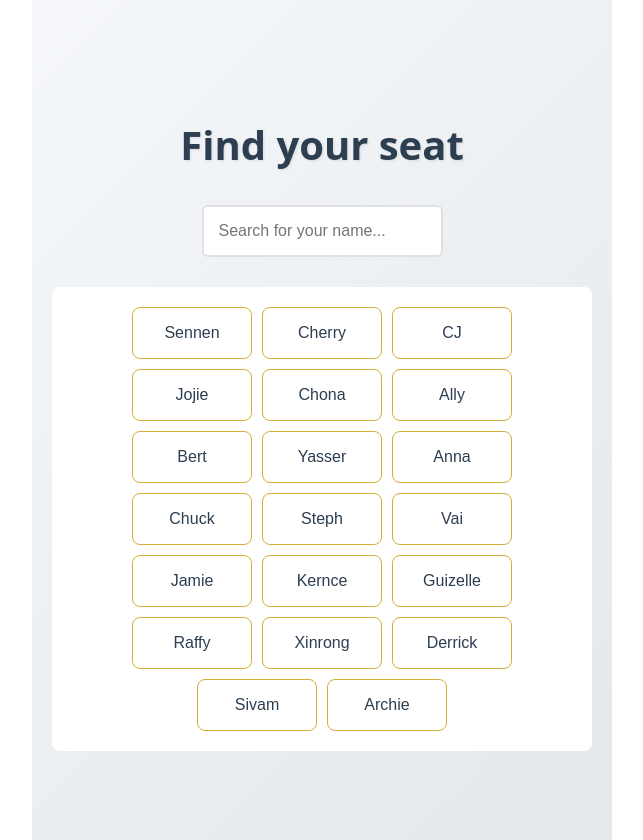
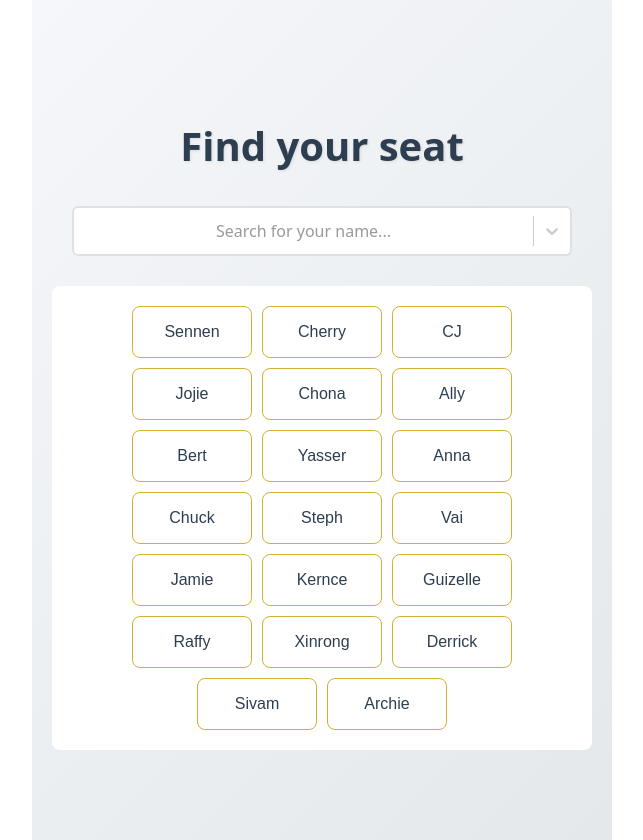
Before and after one commit to eduardmisa/wedding-seat-arrangment, a React (Vite) app: page / in a window 1280 px wide. Shown: the whole page, without its empty margins (318-961 px from the left). Built offline with nearby package versions, Linux system fonts and the light colour scheme.

Commit message:
use dropdown

```diff
--- a/package.json
+++ b/package.json
@@ -12,7 +12,8 @@
   "dependencies": {
     "react": "^19.1.0",
     "react-dom": "^19.1.0",
-    "react-router-dom": "^7.7.0"
+    "react-router-dom": "^7.7.0",
+    "react-select": "^5.10.2"
   },
   "devDependencies": {
     "@eslint/js": "^9.30.1",
--- a/src/components/GuestNameInput.css
+++ b/src/components/GuestNameInput.css
@@ -8,7 +8,6 @@
   text-align: center;
   background: linear-gradient(135deg, #f5f7fa 0%, #e4e8eb 100%);
   color: #333; /* Base text color */
-  width: 1;
 }
 
 .name-input-container h1 {
@@ -20,6 +19,7 @@
 }
 
 .search-container {
+  position: relative;
   width: 100%;
   max-width: 500px;
   margin-bottom: 30px;
@@ -37,6 +37,40 @@
   border-color: #d4af37;
   outline: none;
   box-shadow: 0 0 0 3px rgba(212, 175, 55, 0.2);
+}
+
+.react-select-container {
+  width: 100%;
+}
+
+.react-select__control {
+  border: 2px solid #e0e0e0 !important;
+  border-radius: 6px !important;
+  min-height: 50px !important;
+  transition: all 0.3s !important;
+}
+
+.react-select__control:hover {
+  border-color: #d4af37 !important;
+}
+
+.react-select__menu {
+  border: 1px solid #d4af37 !important;
+  border-radius: 6px !important;
+  box-shadow: 0 4px 8px rgba(0,0,0,0.1) !important;
+}
+
+.react-select__option--is-focused {
+  background-color: #f8f4e5 !important;
+}
+
+.react-select__option--is-selected {
+  background-color: #d4af37 !important;
+  color: white !important;
+}
+
+.react-select__placeholder {
+  color: #999 !important;
 }
 
 .guest-list {
--- a/src/components/GuestNameInput.tsx
+++ b/src/components/GuestNameInput.tsx
@@ -1,5 +1,6 @@
 import React, { useState } from 'react';
 import { useNavigate } from 'react-router-dom';
+import Select from 'react-select';
 import './GuestNameInput.css';
 import { tablesBottom, tablesTop } from './Venue';
 
@@ -13,16 +14,30 @@ const GuestNameInput: React.FC = () => {
   // Flatten all guest names for searching
   const allGuests = Object.values(guestTables).flat();
 
+  // Filter guests based on input
+  const filteredGuests = name.trim()
+    ? allGuests.filter(guest =>
+        guest.toLowerCase().includes(name.toLowerCase()))
+    : allGuests;
+
   return (
     <div className="name-input-container">
       <h1>Find your seat</h1>
       <div className="search-container">
-        <input
-          type="text"
-          value={name}
-          onChange={(e) => setName(e.target.value)}
+        <Select
+          options={filteredGuests.map(g => ({value: g, label: g}))}
+          onChange={(option) => {
+            if (option) {
+              setName(option.value);
+              navigate(`/venue?qrName=${encodeURIComponent(option.value)}`);
+            }
+          }}
+          onInputChange={(input) => setName(input)}
+          inputValue={name}
           placeholder="Search for your name..."
-          className="search-input"
+          isSearchable={true}
+          className="react-select-container"
+          classNamePrefix="react-select"
         />
       </div>
       <div className="guest-list">
```
Also changed, not shown: 1 other file (tests, documents, lock files or other folders).
